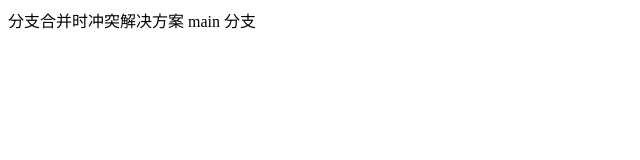
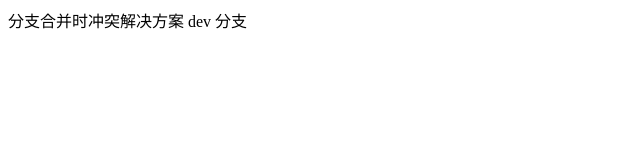
Before and after one commit to coderitl/hiddenContent, a plain HTML site: page index.html in a window 1280 px wide. Shown: the full height of the page, 0-640 px from the left. Drawn offline with Linux system fonts and the light colour scheme.

Commit message:
dev commit

```diff
--- a/index.html
+++ b/index.html
@@ -7,7 +7,7 @@
 </head>
 <body>
     <div>
-    分支合并时冲突解决方案 main 分支
+    分支合并时冲突解决方案 dev 分支
     </div>
 </body>
 </html>
```
